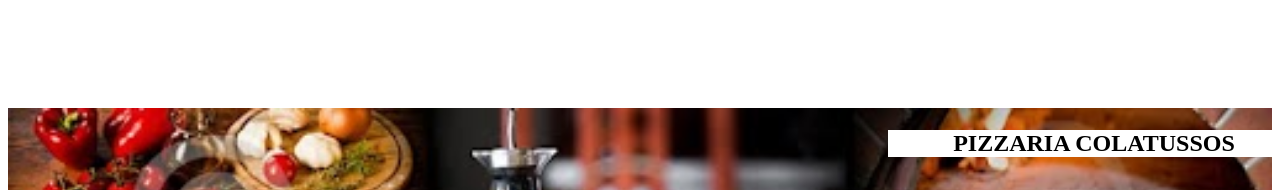
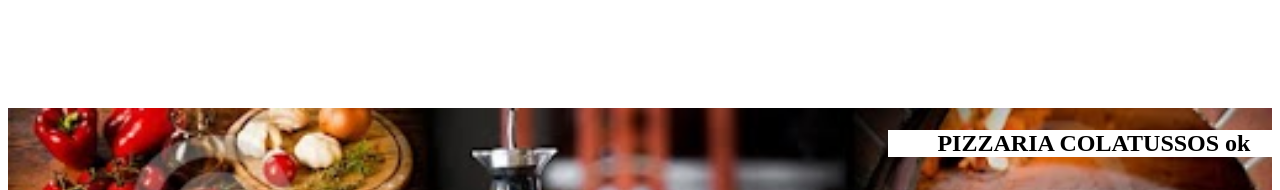
Before and after one commit to KKKKKlatussos/pizzariacolatusos, a plain HTML site: page index.html in a window 1280 px wide. Shown: the top 190 px of the page. Drawn offline with Linux system fonts and the light colour scheme.

Commit message:
subir arquivos a loja

```diff
--- a/index.html
+++ b/index.html
@@ -8,7 +8,7 @@
 	<body>
 		<header>
 			<nav>
-			<h1 class="titulo-principal">PIZZARIA COLATUSSOS</h1>
+			<h1 class="titulo-principal">PIZZARIA COLATUSSOS ok</h1>
 			<ul>
 				<li><a href="index.html">Home</a></li>
 				<li><a href="produtos.html">Produtos</a></li>
```
